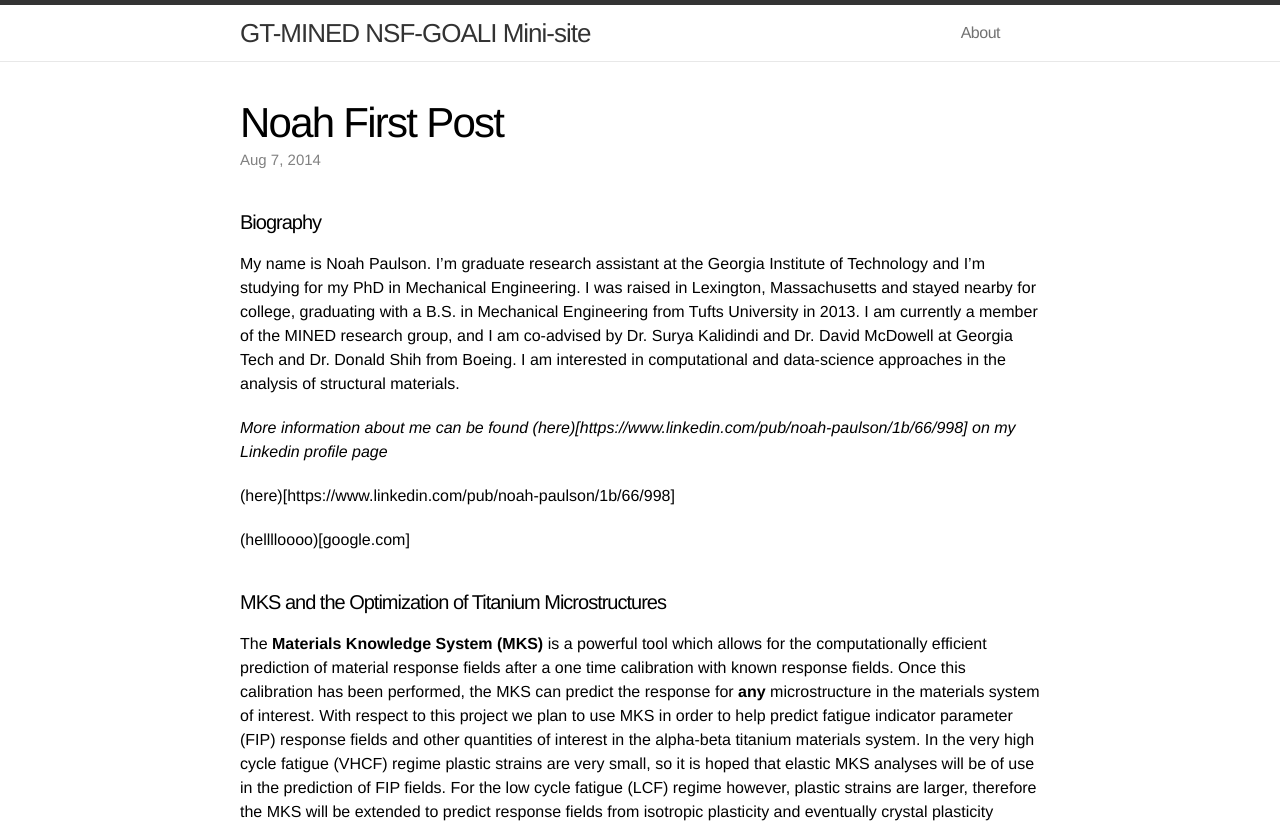
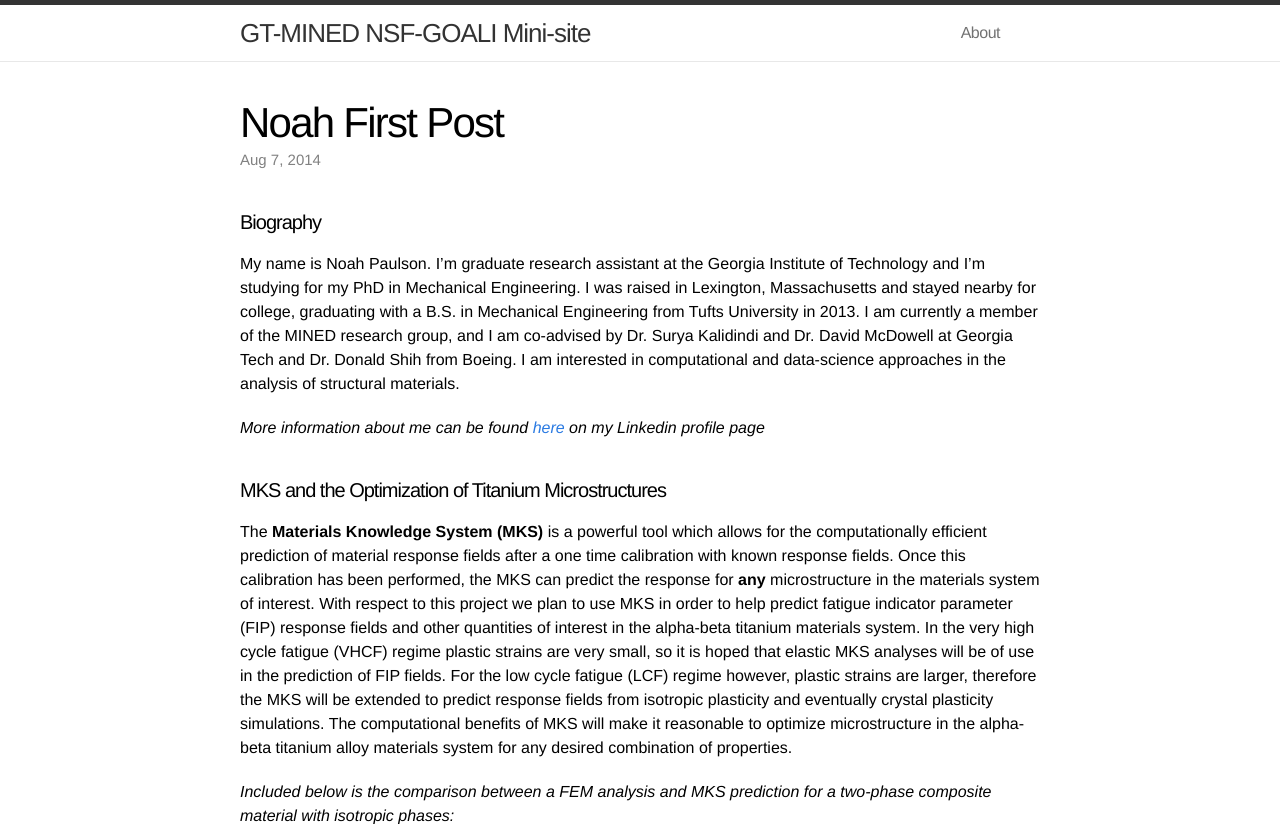
Before and after one commit to mined-gatech/nsf-goali, a Jekyll site: the page built from _posts/2014-08-07-Noah-First-Post.html, in a window 1280 px wide and 900 px high, cut to the strip 0-824 px from the top of the window. Built offline with Jekyll 4.4.1, drawn with Linux system fonts in a browser that asks for light colours; nearby versions of some CDN libraries; library files that are not in the unit come from our copies; comment, search, counter and statistics services are not loaded.

Commit message:
Update 2014-08-07-Noah-First-Post.html

```diff
--- a/_posts/2014-08-07-Noah-First-Post.html
+++ b/_posts/2014-08-07-Noah-First-Post.html
@@ -12,11 +12,8 @@
 
 My name is Noah Paulson. I'm graduate research assistant at the Georgia Institute of Technology and I'm studying for my PhD in Mechanical Engineering. I was raised in Lexington, Massachusetts and stayed nearby for college, graduating with a B.S. in Mechanical Engineering from Tufts University in 2013. I am currently a member of the MINED research group, and I am co-advised by Dr. Surya Kalidindi and Dr. David McDowell at Georgia Tech and Dr. Donald Shih from Boeing. I am interested in computational and data-science approaches in the analysis of structural materials.
 
-*More information about me can be found (here)[https://www.linkedin.com/pub/noah-paulson/1b/66/998] on my Linkedin profile page*
+*More information about me can be found [here](https://www.linkedin.com/pub/noah-paulson/1b/66/998) on my Linkedin profile page*
 
-(here)[https://www.linkedin.com/pub/noah-paulson/1b/66/998]
-
-(helllloooo)[google.com]
 
 #### MKS and the Optimization of Titanium Microstructures
 
@@ -24,9 +21,9 @@
 
 
 *Included below is the comparison between a FEM analysis and MKS prediction for a two-phase composite material with isotropic phases:*
-
 {% include ContentManager.html content=page.mksplt %}
 
 For further reading on the MKS please consult the following resources:
-1. Landi, G., Niezgoda, S. R., & Kalidindi, S. R. (2010). Multi-scale modeling of elastic response of three-dimensional voxel-based microstructure datasets using novel DFT-based knowledge systems. Acta Materialia, 58(7), 2716-2725.
-1. Fast, T., & Kalidindi, S. R. (2011). Formulation and calibration of higher-order elastic localization relationships using the MKS approach. Acta Materialia, 59(11), 4595-4605.
+
+- Landi, G., Niezgoda, S. R., & Kalidindi, S. R. (2010). Multi-scale modeling of elastic response of three-dimensional voxel-based microstructure datasets using novel DFT-based knowledge systems. Acta Materialia, 58(7), 2716-2725.
+- Fast, T., & Kalidindi, S. R. (2011). Formulation and calibration of higher-order elastic localization relationships using the MKS approach. Acta Materialia, 59(11), 4595-4605.
```
